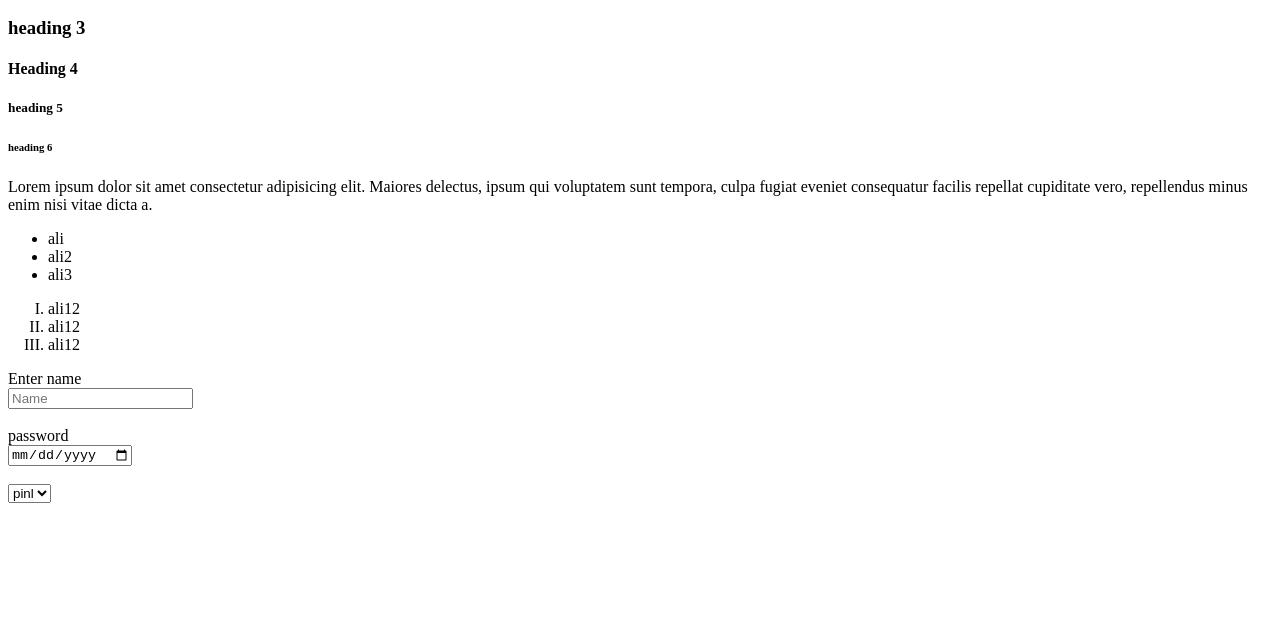
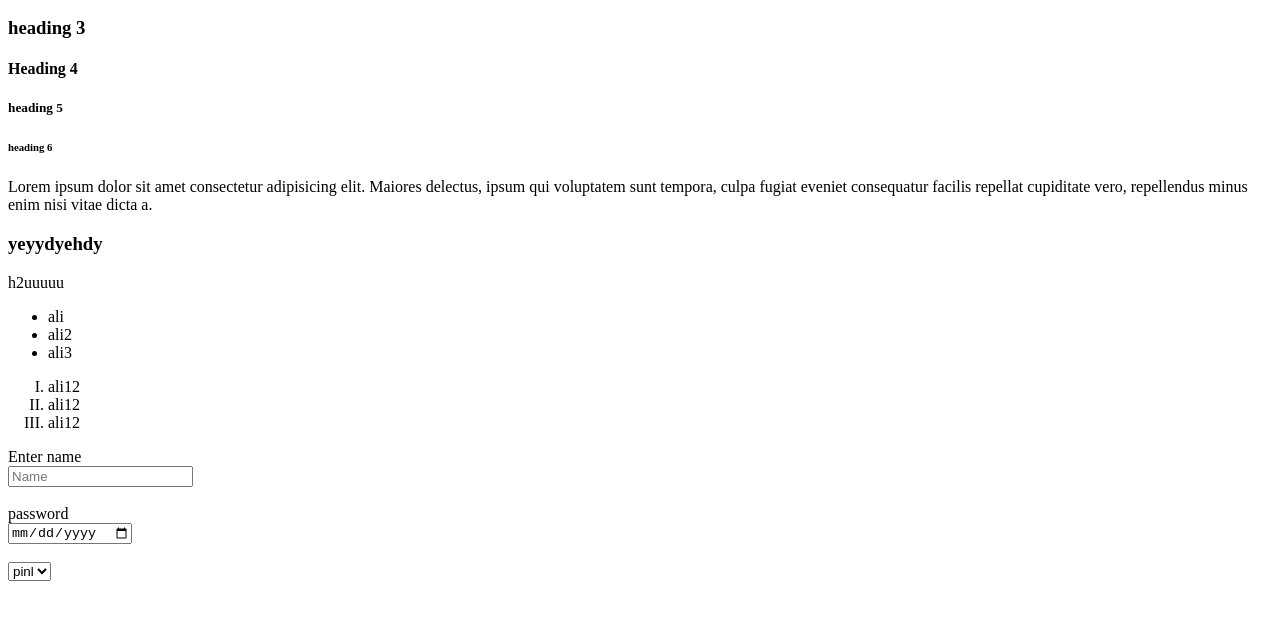
Before and after one commit to AhtishamHadir/first-dev, a plain HTML site: page index.html in a window 1280 px wide. Shown: the part 110-730 px from the top of the page. Drawn offline with Linux system fonts and the light colour scheme.

Commit message:
yes commit message

```diff
--- a/index.html
+++ b/index.html
@@ -12,13 +12,14 @@
     <h3>heading 3</h3>
     <!-- heading 4 -->
     <h4>Heading 4</h4>
-    <!-- heading 5 -->
+    <!-- hea5 -->
     <h5>heading 5</h5>
     <!-- heading 6 -->
     <h6>heading 6</h6>
     <p>Lorem ipsum dolor sit amet consectetur adipisicing elit. Maiores delectus, ipsum qui voluptatem sunt tempora, culpa fugiat eveniet consequatur facilis repellat cupiditate vero, repellendus minus enim nisi vitae dicta a.</p>
-
+    <h3>yeyydyehdy</h3>
 <!-- lecture 2 -->
+ h2uuuuu
  <ul>
   <li>ali</li>
   <li>ali2</li>
```
